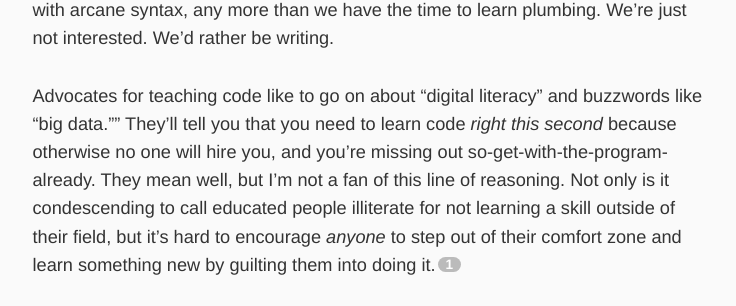
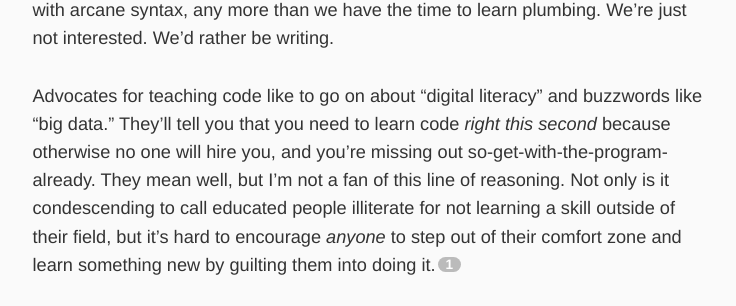
Before and after one commit to mitchchn/mitchchn.github.io, a Jekyll site: the page built from _posts/2014-05-03-coding-for-journalists-p0.md, in a window 1280 px wide and 900 px high, scrolled down 484 px. Shown: the part 174-480 px from the top of the window, without its empty margins (270-1006 px from the left). Built offline with Jekyll 4.4.1, drawn with Linux system fonts in a browser that asks for light colours; nearby versions of some CDN libraries; library files that are not in the unit come from our copies.

Commit message:
hello blog!

```diff
--- a/_posts/2014-05-03-coding-for-journalists-p0.md
+++ b/_posts/2014-05-03-coding-for-journalists-p0.md
@@ -13,7 +13,7 @@ It's advice that most of us have heard at school or in the workplace, but that f
 
 And no, it's not because we aren't [wired that way](http://j-source.ca/article/opinion-why-journalism-schools-must-teach-code—even-if-every-journalist-not-wired-way). Rather, it's because coding feels detached from what we know and what we're good at. We're writers, researchers, and reporters. That's our trade. We don't have the time or motivation to futz around with arcane syntax, any more than we have the time to learn plumbing. We're just not interested. We'd rather be writing.
 
-Advocates for teaching code like to go on about "digital literacy" and buzzwords like "big data."" They'll tell you that you need to learn code *right this second* because otherwise no one will hire you, and you're missing out so-get-with-the-program-already. They mean well, but I'm not a fan of this line of reasoning. Not only is it condescending to call educated people illiterate for not learning a skill outside of their field, but it's hard to encourage *anyone* to step out of their comfort zone and learn something new by guilting them into doing it.[^driver]
+Advocates for teaching code like to go on about "digital literacy" and buzzwords like "big data." They'll tell you that you need to learn code *right this second* because otherwise no one will hire you, and you're missing out so-get-with-the-program-already. They mean well, but I'm not a fan of this line of reasoning. Not only is it condescending to call educated people illiterate for not learning a skill outside of their field, but it's hard to encourage *anyone* to step out of their comfort zone and learn something new by guilting them into doing it.[^driver]
 
 Nor is it necessary for everyone and anyone to learn to code. People in most professions can ignore programming entirely and not be any worse off for it. Not everyone needs to be make an app or be a [badass hacker](https://www.youtube.com/watch?v=dFUlAQZB9Ng). There's little point in code-for-code's-sake, and less point in teaching programming to every single person in college or kindergarten, or whenever the idealists believe we're supposed to learn it.
 
```
Also changed, not shown: 3 other files.
